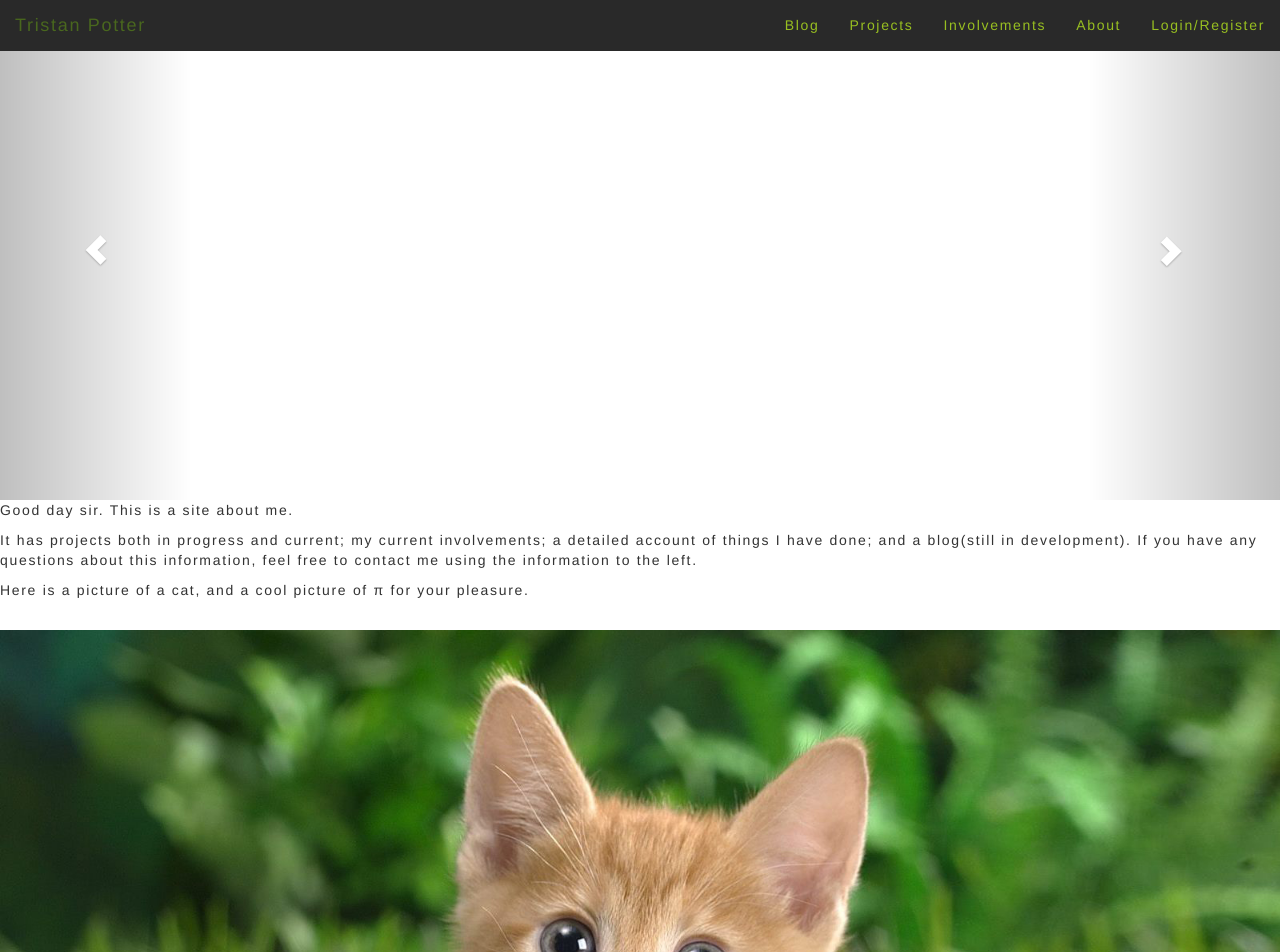
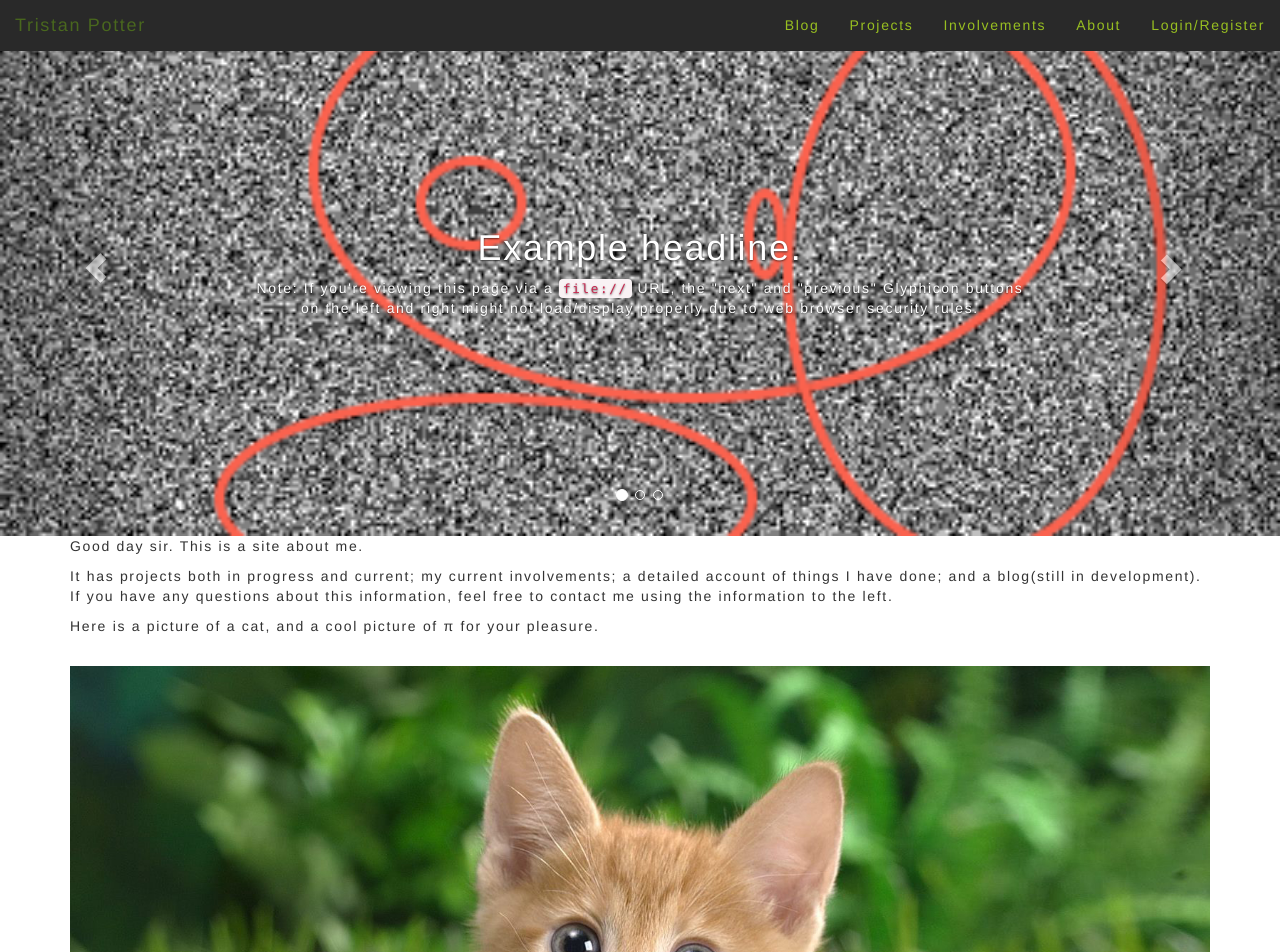
Before and after one commit to DrTeePot/tristanpotter, a Django app: page / in a window 1280 px wide. Shown: the top 952 px of the page. Run offline with Django 3.2, Linux system fonts and the light colour scheme; some libraries are stand-ins or nearby versions.

Commit message:
Carousel works as expected, maintains aspect ratio
New hero block
expanding carousel

```diff
--- a/home/static/css/index.css
+++ b/home/static/css/index.css
@@ -7,5 +7,16 @@
 
 /* Carousel stuff. from now on this is index only*/
 .carousel{
-    height: 500px;
+    /*height: 500px;*/
 }
+
+.carousel .item img{
+    width: 100%;
+}
+
+.carousel-caption{
+    top:50%;
+    margin-top:-80px;
+    bottom:auto;
+    vertical-align: middle;
+}
--- a/home/templates/home/index.html
+++ b/home/templates/home/index.html
@@ -16,22 +16,25 @@
         </ol>
         <div class="carousel-inner">
             <div class="item active">
-                <img data-src="holder.js/900x500/auto/#777:#7a7a7a/text:First slide" alt="First slide">
+                <a href="#">
+                    <img src="{% static 'img/placeholder1.png' %}" alt="First slide">
 
-                <div class="container">
-                    <div class="carousel-caption">
-                        <h1>Example headline.</h1>
+                    <div class="container">
+                        <div class="carousel-caption">
+                            <h1>Example headline.</h1>
 
-                        <p>Note: If you're viewing this page via a <code>file://</code> URL, the "next" and "previous"
-                            Glyphicon buttons on the left and right might not load/display properly due to web browser
-                            security rules.</p>
+                            <p>Note: If you're viewing this page via a <code>file://</code> URL, the "next" and
+                                "previous"
+                                Glyphicon buttons on the left and right might not load/display properly due to web
+                                browser
+                                security rules.</p>
 
-                        <p><a class="btn btn-lg btn-primary" href="#" role="button">Sign up today</a></p>
+                        </div>
                     </div>
-                </div>
+                </a>
             </div>
             <div class="item">
-                <img data-src="holder.js/900x500/auto/#666:#6a6a6a/text:Second slide" alt="Second slide">
+                <img src="{% static 'img/placeholder1-2.png' %}" alt="Second slide">
 
                 <div class="container">
                     <div class="carousel-caption">
@@ -45,7 +48,7 @@
                 </div>
             </div>
             <div class="item">
-                <img data-src="holder.js/900x500/auto/#555:#5a5a5a/text:Third slide" alt="Third slide">
+                <img src="{% static 'img/placeholder1-3.png' %}" alt="Third slide">
 
                 <div class="container">
                     <div class="carousel-caption">
@@ -67,7 +70,7 @@
 {% endblock %}
 {% block main %}
 
-    <div>
+    <div class="container">
         <p>Good day sir. This is a site about me. </p>
 
         <p>It has projects both in progress and current; my current involvements; a detailed account of things I have
```
Also changed, not shown: home/static/img/placeholder1-2.png (added), home/static/img/placeholder1-3.png (added), home/static/img/placeholder1.png.
